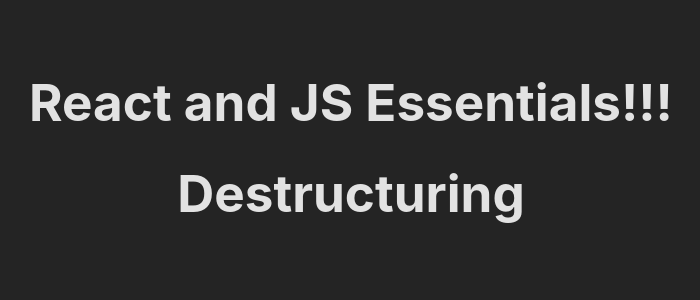
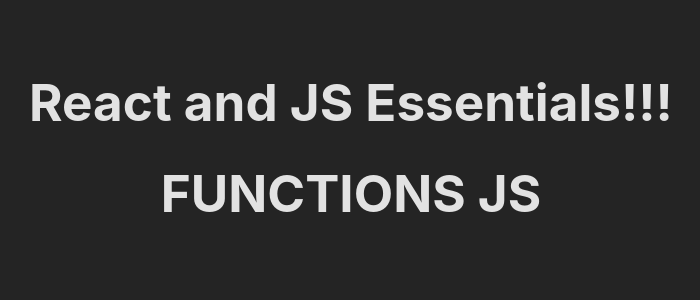
Before and after one commit to Kristijan-Karanfiloski/ReactEssentialsLab, a React (Vite) app: page / in a window 1280 px wide. Shown: the top 300 px of the page, without its empty margins (289-989 px from the left). Built offline with nearby package versions, Linux system fonts and the light colour scheme.

Commit message:
'some misspelling'

```diff
--- a/src/App.jsx
+++ b/src/App.jsx
@@ -1,6 +1,7 @@
 import "./App.css";
 import CallbackFunctions from "./components/callback_functions/CallbackFunctions";
 import DestructuringJs from "./components/destructuring_JS/DestructuringJs";
+import FunctionsJS from "./components/functions_JS/FunctionsJS";
 import MapMethod from "./components/map_method/MapMethod";
 
 function App() {
@@ -8,7 +9,7 @@
     <>
       <div>
         <h1>React and JS Essentials!!!</h1>
-        <DestructuringJs />
+        <FunctionsJS />
       </div>
     </>
   );
--- a/src/components/destructuring_JS/DestructuringJs.jsx
+++ b/src/components/destructuring_JS/DestructuringJs.jsx
@@ -1,8 +1,8 @@
 import React from "react";
 
-// destructuring = extract vlaues from arrays and objects then assign them to a variable in a convinient way
+// destructuring = extract values from arrays and objects then assign them to a variable in a convenient way
 //                 [] = to preform array destructuring
-//                 {} = to prefrom object  destructuring
+//                 {} = to preform object  destructuring
 function DestructuringJs() {
   //  -------- EXAMPLE 1 -------------
   // SWAP THE VALUE OF TWO VARIABLES
@@ -24,7 +24,7 @@
   console.log(colors);
 
   //  -------- EXAMPLE 3 -------------
-  //  ASSIGN ARRAY ELMENTS TO VARIABLES
+  //  ASSIGN ARRAY ELEMENTS TO VARIABLES
 
   const pets = ["dog", "cat", "fish", "chicken"];
 
@@ -50,7 +50,9 @@
     age: 32,
   };
 
-  const { firstName, lastName, age, job = null } = person2;
+  console.log(person1);
+  console.log(person2);
+  const { firstName, lastName, age, job = "unemployed" } = person2;
   //   const { firstName, lastName, age, job } = person2;
 
   console.log(firstName);
```
